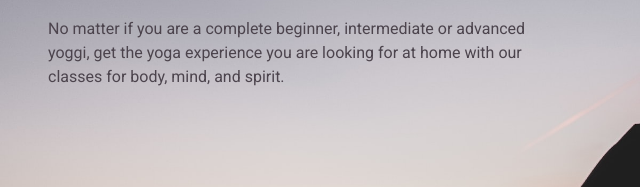
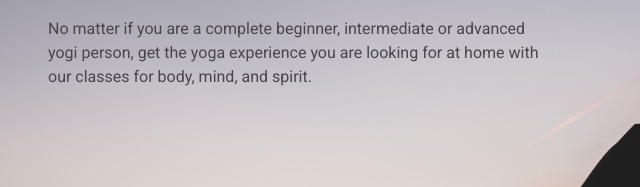
Before and after one commit to gavimar/Website-layout-jquery, a website: page index.html in a window 1280 px wide. Shown: the part 243-430 px from the top of the page, 0-640 px from the left. Drawn offline with nearby package versions, Linux system fonts and the light colour scheme.

Commit message:
complete text

```diff
--- a/index.html
+++ b/index.html
@@ -39,7 +39,7 @@
             <div class="container">
                   <h1>Yoga</h1>
                   <h2></i>Breathe, exercise and relax</h2>
-                  <p>No matter if you are a complete beginner, intermediate or advanced yoggi, get the yoga experience you are looking for at home with our classes for body, mind, and spirit.</p>
+                  <p>No matter if you are a complete beginner, intermediate or advanced yogi person, get the yoga experience you are looking for at home with our classes for body, mind, and spirit.</p>
             </div>
       </div>
 
```
